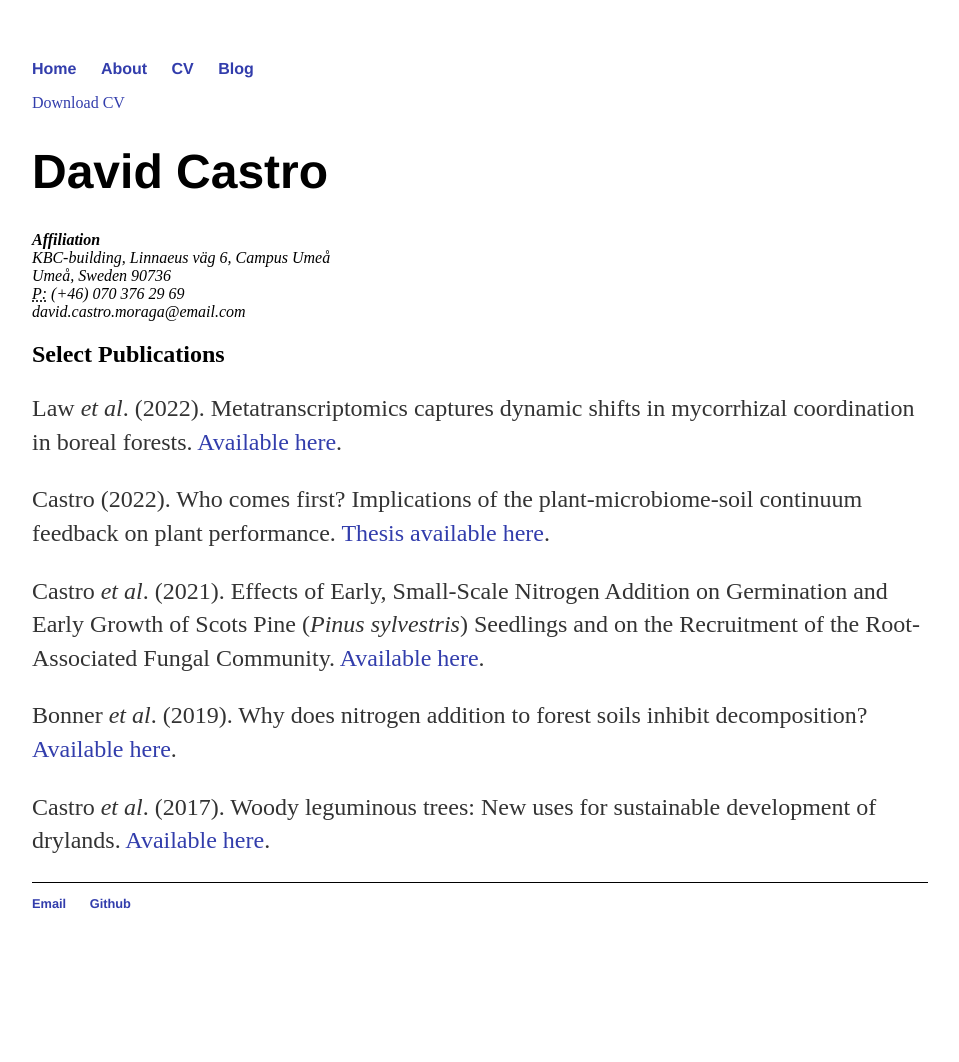
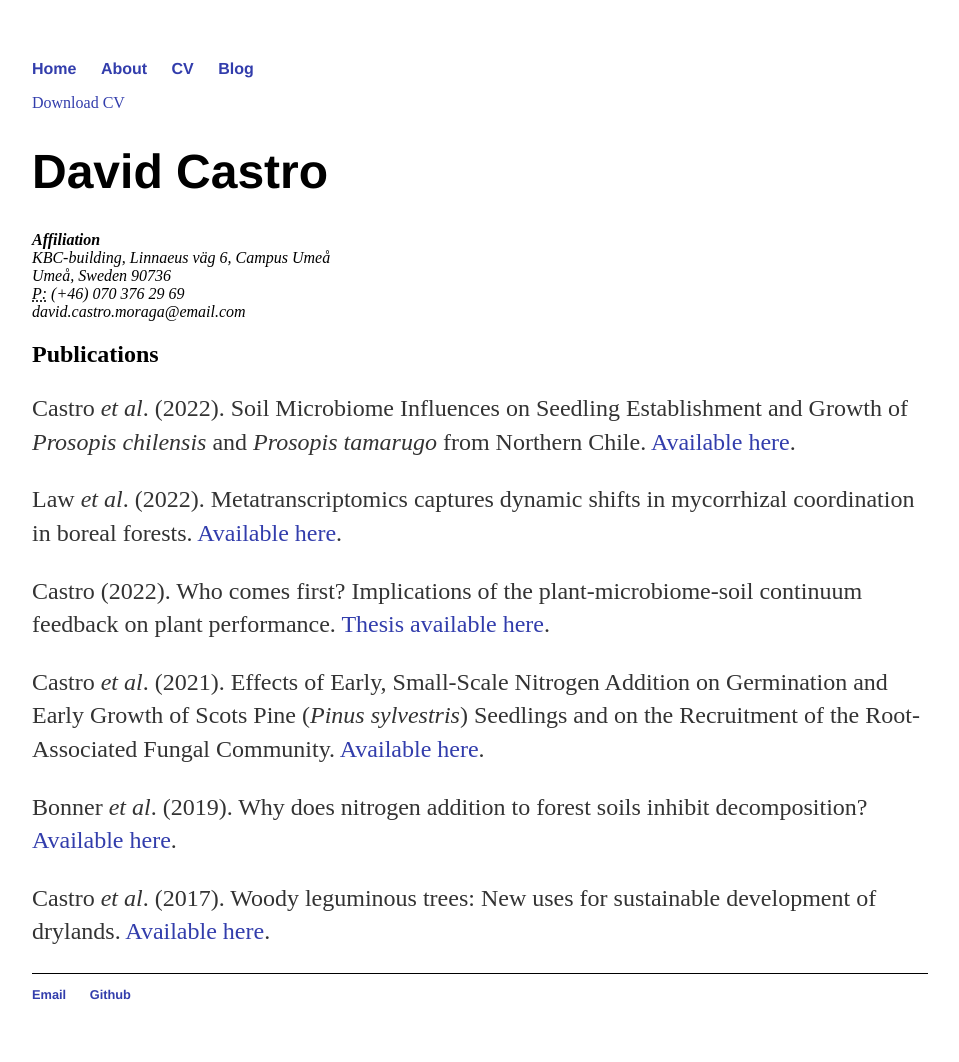
Before and after one commit to davcastrom/davcastrom.github.io, a Jekyll site: the page built from cv/index.html, in a window 1280 px wide. Shown: the whole page, without its empty margins (160-1119 px from the left). Built offline with Jekyll 4.4.1, drawn with Linux system fonts in a browser that asks for light colours; before the commit the page ends 971 px from its top, so only the background shows below that.

Commit message:
added chile paper

```diff
--- a/cv/index.html
+++ b/cv/index.html
@@ -14,12 +14,13 @@ title: David Castro CV
 					<span class="obfuscate">david.castro.moraga@email.com</span>
 					</address>
 
-					<h2>Select Publications</h2>
+					<h2>Publications</h2>
 
+	<p>Castro <i>et al</i>. (2022). Soil Microbiome Influences on Seedling Establishment and Growth of <i>Prosopis chilensis</i> and <i>Prosopis tamarugo</i> from Northern Chile. <a href="https://doi.org/10.3390/plants11202717">Available here</a>.
 	<p>Law <i>et al</i>. (2022). Metatranscriptomics captures dynamic shifts in mycorrhizal coordination in boreal forests. <a href="https://doi.org/10.1073/pnas.2118852119">Available here</a>.
 	<p>Castro (2022). Who comes first? Implications of the plant-microbiome-soil continuum feedback on plant performance. <a href="https://pub.epsilon.slu.se/27682/">Thesis available here</a>.
 	<p>Castro <i>et al</i>. (2021). Effects of Early, Small-Scale Nitrogen Addition on Germination and Early Growth of Scots Pine (<i>Pinus sylvestris</i>) Seedlings and on the Recruitment of the Root-Associated Fungal Community. <a href="https://doi.org/10.3390/f12111589">Available here</a>.
-        <p>Bonner <i>et al</i>. (2019). Why does nitrogen addition to forest soils inhibit decomposition? <a href="https://doi.org/10.1016/j.soilbio.2019.107570">Available here</a>.
-        <p>Castro <i>et al</i>. (2017). Woody leguminous trees: New uses for sustainable development of drylands. <a href="https://doi.org/10.1080/10549811.2017.1359098">Available here</a>.
+    <p>Bonner <i>et al</i>. (2019). Why does nitrogen addition to forest soils inhibit decomposition? <a href="https://doi.org/10.1016/j.soilbio.2019.107570">Available here</a>.
+    <p>Castro <i>et al</i>. (2017). Woody leguminous trees: New uses for sustainable development of drylands. <a href="https://doi.org/10.1080/10549811.2017.1359098">Available here</a>.
 
 	</div>
```
